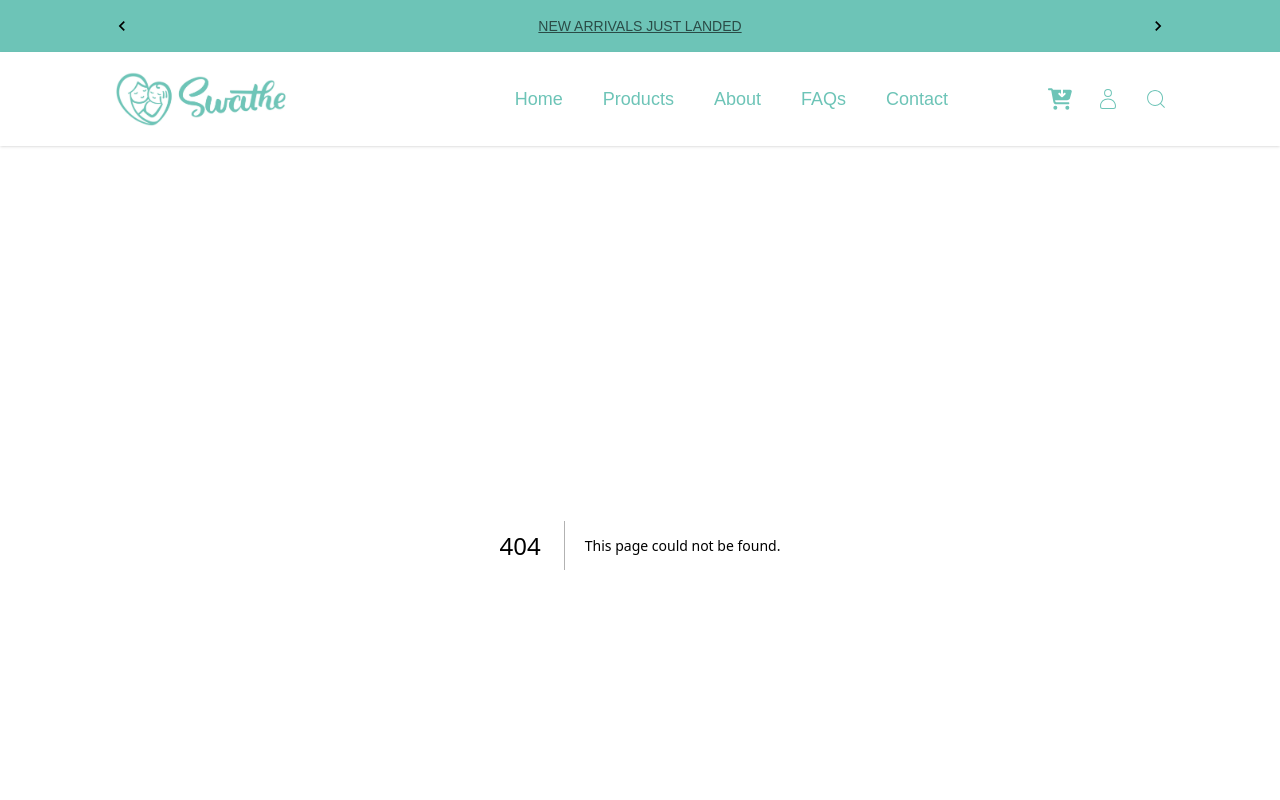
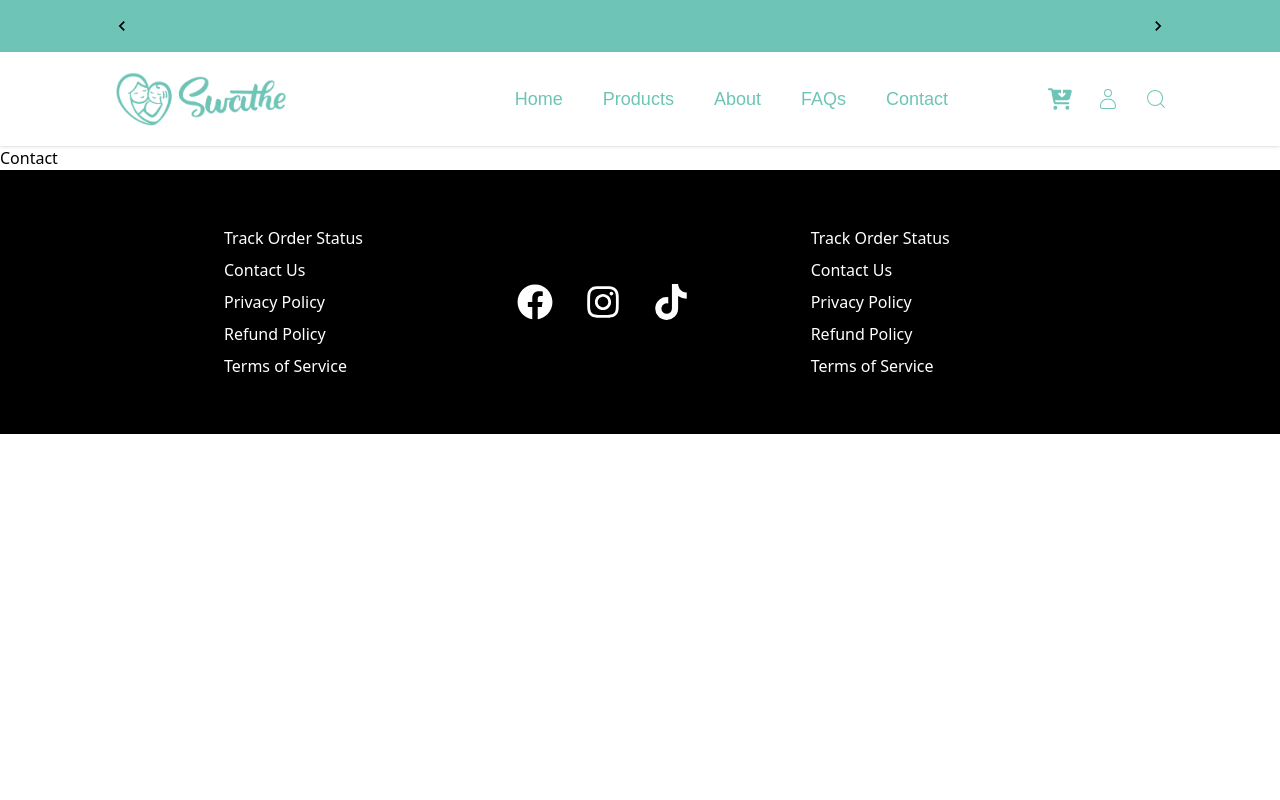
Before and after one commit to jigolaurito93/shikimono, a Next.js app: page /contact-us in a window 1280 px wide. Before the commit this address had no page. Shown: the top 800 px of the page. Built offline with nearby package versions, Linux system fonts and the light colour scheme; a web font is replaced by a local one.

Commit message:
set up the rest of the pages

```diff
--- /dev/null
+++ b/app/about-us/page.tsx
@@ -0,0 +1,9 @@
+import React from 'react'
+
+const About = () => {
+  return (
+    <div>About</div>
+  )
+}
+
+export default About
--- /dev/null
+++ b/app/contact-us/page.tsx
@@ -0,0 +1,7 @@
+import React from "react";
+
+const Contact = () => {
+  return <div>Contact</div>;
+};
+
+export default Contact;
--- /dev/null
+++ b/app/faqs/page.tsx
@@ -0,0 +1,9 @@
+import React from 'react'
+
+const FAQs = () => {
+  return (
+    <div>FAQs</div>
+  )
+}
+
+export default FAQs
--- /dev/null
+++ b/app/return-policy/page.tsx
@@ -0,0 +1,7 @@
+import React from "react";
+
+const ReturnPolicy = () => {
+  return <div>ReturnPolicy</div>;
+};
+
+export default ReturnPolicy;
```
